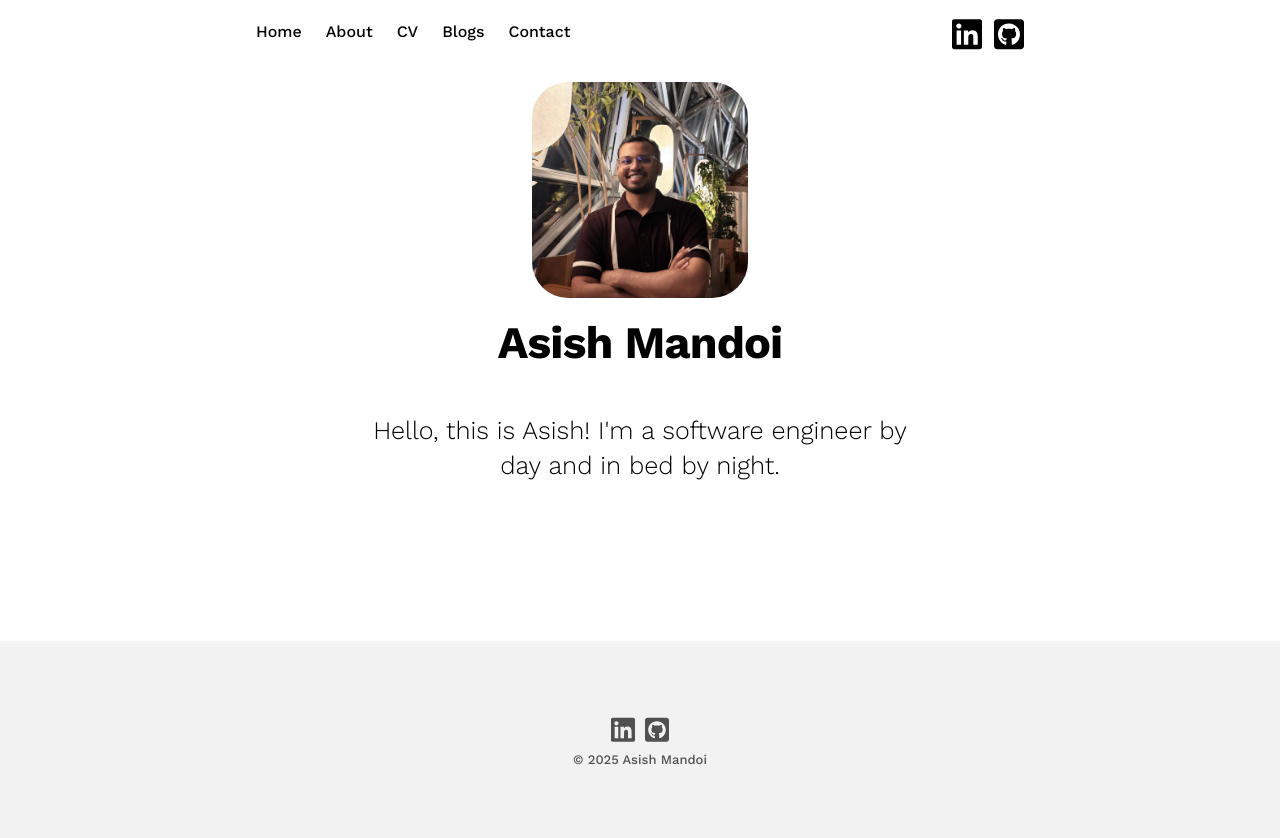
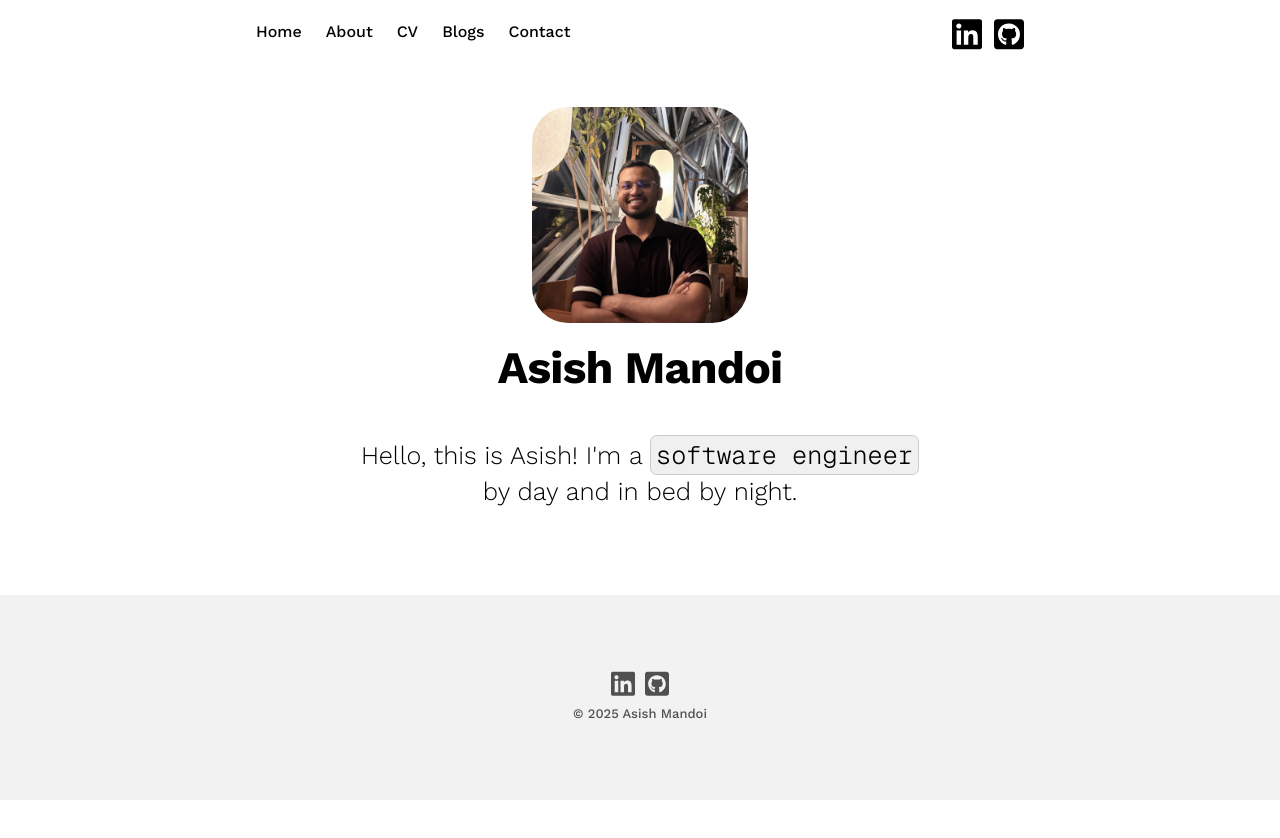
Before and after one commit to AsishMandoi/AsishMandoi.github.io, a Next.js app: page / in a window 1280 px wide. Shown: the top 838 px of the page. After the commit the page ends 800 px from the top, so only its background shows below. Built offline with nearby package versions, Linux system fonts and the light colour scheme.

Commit message:
update links, change formatting, spacing

```diff
--- a/components/footer.module.css
+++ b/components/footer.module.css
@@ -1,6 +1,6 @@
 .footer {
   width: 100%;
-  margin: 60px auto 0;
+  margin: auto;
   padding: 75px 0;
 }
 
--- a/components/layout.module.css
+++ b/components/layout.module.css
@@ -1,21 +1,23 @@
 .page {
   display: flex;
   flex-direction: column;
-  min-height: 100vh; /* fill at least the viewport */
+  min-height: 100vh;
+  min-width: 320px;
 }
 
 .container {
   flex: 1;
+  width: 100%;
   max-width: 48rem;
   padding: 0 1rem;
-  margin: 1rem auto 4rem;
+  margin: 2rem auto 3rem;
 }
 
 .homecontainer {
   flex: 1;
-  max-width: 36rem;
-  padding: 0 2rem;
-  margin: 1rem auto 4rem;
+  max-width: 40rem;
+  padding: 0 2.5rem;
+  margin: 2rem auto 3rem;
   display: flex;
   flex-direction: column;
   justify-content: center;
@@ -40,11 +42,8 @@
 
 /* Hide element on Tablet/Phone */
 @media only screen and (max-width: 560px) {
-  .container {
-    min-height: 70vh;
-  }
   .links {
-    margin: auto auto 0;
+    margin: auto auto 2.5rem;
     display: flex;
     flex-direction: column;
     justify-content: space-between;
--- a/components/navbar.js
+++ b/components/navbar.js
@@ -26,7 +26,7 @@ export default function Navbar() {
       </ul>
       <ul className={styles.list2}>
         <li className={styles.social}>
-          <Link href={`https://www.linkedin.com/in/asish-mandoi-4178581b4/`}><div className={styles.img}><LinkedinIcon /></div></Link>
+          <Link href={`https://www.linkedin.com/in/asishmandoi/`}><div className={styles.img}><LinkedinIcon /></div></Link>
         </li>
         <li className={styles.social}>
           <Link href={`https://www.github.com/AsishMandoi`}><div className={styles.img}><GithubIcon /></div></Link>
--- a/pages/contact.js
+++ b/pages/contact.js
@@ -10,8 +10,8 @@ export default function Contact() {
         <title>{`${siteTitle} - Contact`}</title>
       </Head>
       <section className={`${utilStyles.headingMd} ${utilStyles.padding1px}`}>
-      <h2 className={utilStyles.headingXl}>Contact</h2>
-      {/* <h2 className={utilStyles.headingMd}>You can reach me on:</h2> */}
+        <h2 className={utilStyles.headingXl}>Contact</h2>
+        {/* <h2 className={utilStyles.headingMd}>You can reach me on:</h2> */}
         <ul className={utilStyles.list}>
             <li className={utilStyles.listItem}>
               <div id='contact-item'><a href="mailto:asishmandoi20@gmail.com">Email</a></div>
@@ -20,7 +20,7 @@ export default function Contact() {
               </small>
             </li>
             <li className={utilStyles.listItem}>
-              <div id='contact-item'><a href={`https://www.linkedin.com/in/asish-mandoi-4178581b4/`}>LinkedIn</a></div>
+              <div id='contact-item'><a href={`https://www.linkedin.com/in/asishmandoi/`}>LinkedIn</a></div>
               <small id='contact-text'>
                 Send me a connection request if we are not connected.
               </small>
--- a/pages/index.js
+++ b/pages/index.js
@@ -10,7 +10,7 @@ export default function Home() {
         <title>{siteTitle}</title>
       </Head>
       <section className={utilStyles.intro}>
-        <p>Hello, this is Asish! I'm a software engineer by day and in bed by night.</p>
+        <p>Hello, this is Asish! I'm a <code>software engineer</code> by day and in bed by night.</p>
       </section>
     </Layout>
   )
--- a/styles/global.css
+++ b/styles/global.css
@@ -40,6 +40,9 @@
 /* WORK SANS */
 @import url('https://fonts.googleapis.com/css2?family=Work+Sans:ital,wght@0,100;0,200;0,300;0,400;0,500;0,600;0,700;0,800;0,900;1,100;1,200;1,300;1,400;1,500;1,600;1,700;1,800;1,900&display=swap');
 
+/* GEIST MONO */
+@import url('https://fonts.googleapis.com/css2?family=Geist+Mono:wght@100;200;300;400;500;600;700;800;900&display=swap');
+
 html,
 body {
   padding: 0;
@@ -62,6 +65,28 @@ a {
 a:hover {
   text-decoration: none;
   color: #52b2f2;
+}
+
+main {
+  padding: 0 1.5rem;
+}
+
+pre {
+  background-color: #f0f0f0;
+  padding: 10px;
+  border: 1px solid #ccc;
+  border-radius: 5px;
+  font-family: 'Geist Mono', monospace;
+  white-space: pre-wrap;
+}
+
+code {
+  background-color: #f0f0f0;
+  padding: .12em .20em;
+  border-radius: .375rem;
+  line-height: 1.2;
+  font-family: 'Geist Mono', monospace;
+  border: 1px solid #ccc;
 }
 
 nav {
```
